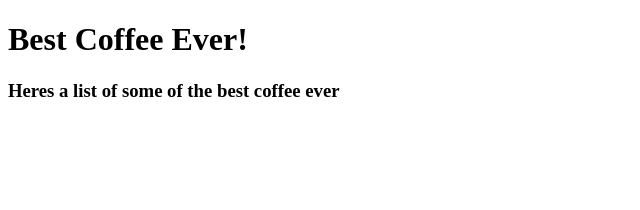
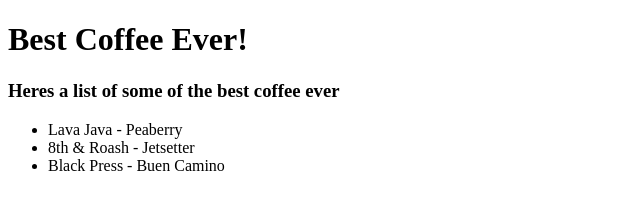
Before and after one commit to NSS-Day-Cohort-61/best-coffee-ever, a plain HTML site: page index.html in a window 1280 px wide. Shown: the whole page, without its empty margins (0-640 px from the left). Drawn offline with Linux system fonts and the light colour scheme.

Commit message:
added an unordered list of my favorite coffees

```diff
--- a/index.html
+++ b/index.html
@@ -1,13 +1,18 @@
 <!DOCTYPE html>
 <html lang="en">
   <head>
-  <meta charset="UTF-8">
-  <meta http-equiv="X-UA-Compatible" content="IE=edge">
-  <meta name="viewport" content="width=device-width, initial-scale=1.0">
+    <meta charset="UTF-8" />
+    <meta http-equiv="X-UA-Compatible" content="IE=edge" />
+    <meta name="viewport" content="width=device-width, initial-scale=1.0" />
     <title>Document</title>
   </head>
   <body>
     <h1>Best Coffee Ever!</h1>
     <h3>Heres a list of some of the best coffee ever</h3>
+    <ul>
+      <li>Lava Java - Peaberry</li>
+      <li>8th & Roash - Jetsetter</li>
+      <li>Black Press - Buen Camino</li>
+    </ul>
   </body>
 </html>
```
Lines whose indentation alone changed are shown as unchanged.
